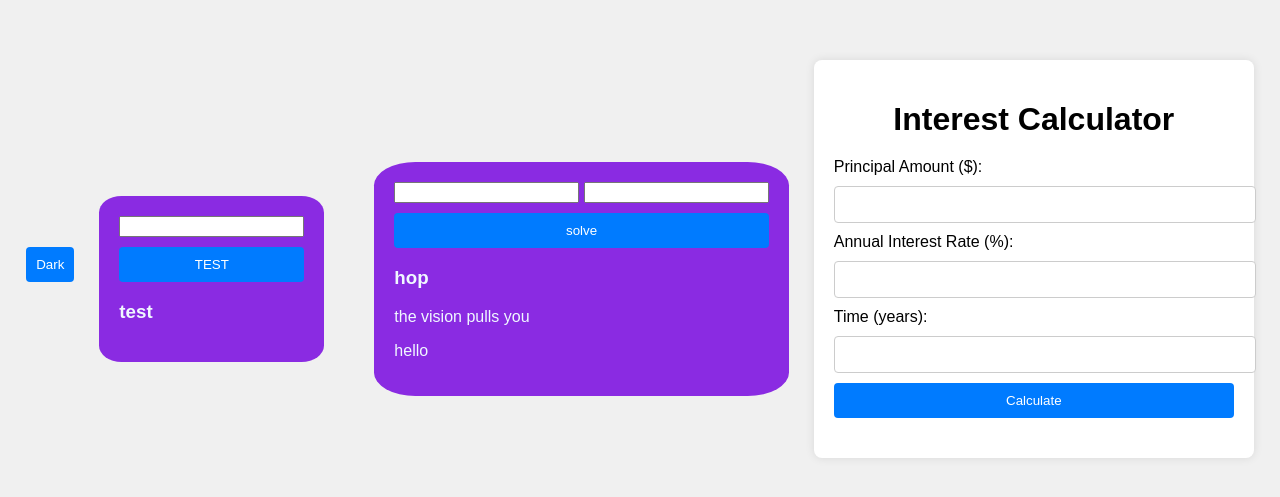
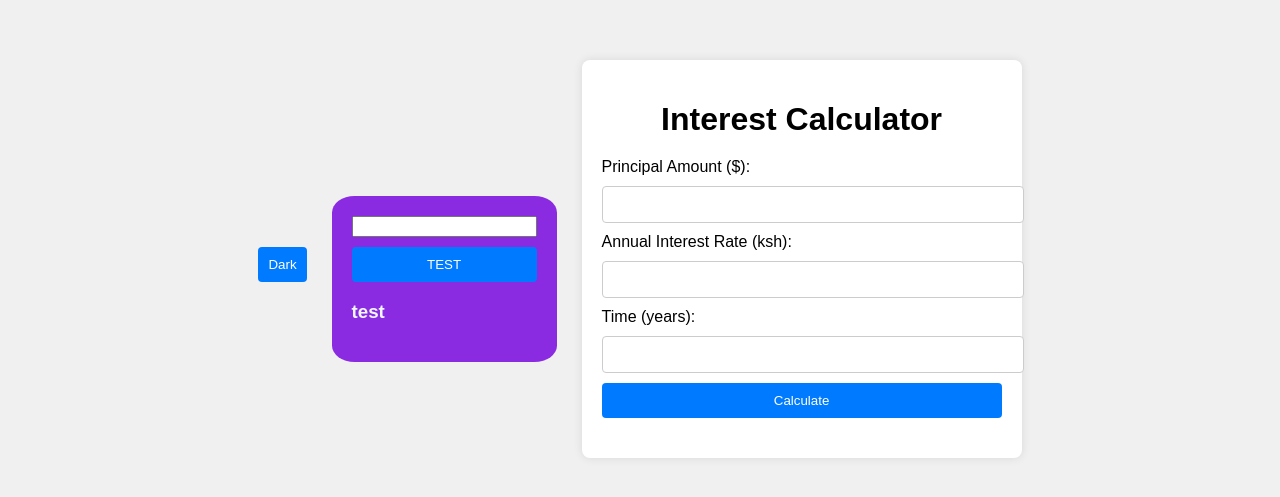
Before and after one commit to Qrisssss/TEST, a plain HTML site: page index.html in a window 1280 px wide. Shown: the part 149-646 px from the top of the page. Drawn offline with Linux system fonts and the light colour scheme.

Commit message:
this time

```diff
--- a/index.html
+++ b/index.html
@@ -16,23 +16,13 @@
         <button onclick="tapme()">TEST</button>
         <h3 id="act">test</h3>
     </div>
-    <br>
-    <div id="calc"class="minibody">
-        <input id="deposit">
-        <input id="interest">
-        <button onclick="calc()">solve</button>
-        <h3 id="ans">hop</h3>
-        <p>the vision pulls you</p>
-        <p color="green">hello</p>
-    </div>
-
 <div class="container">
                             <h1>Interest Calculator</h1>
                                     <form id="interestForm">
                                                 <label for="principal">Principal Amount ($):</label>
                                                             <input type="number" id="principal" required>
 
-                                                                        <label for="rate">Annual Interest Rate (%):</label>
+                                                                        <label for="rate">Annual Interest Rate (ksh):</label>
                                                                                     <input type="number" id="rate" required>
 
                                                                                                 <label for="time">Time (years):</label>
--- a/test.js
+++ b/test.js
@@ -33,4 +33,7 @@ function calculateInterest() {
 
                                                     document.getElementById('result').innerText =
                                                             `Interest: $${interest.toFixed(2)}\nTotal Amount: $${totalAmount.toFixed(2)}`;
-                                                            }
+                                                            } let submit = document.getElementById('submit');
+                                                                                                                        {
+
+                                                            };
```
